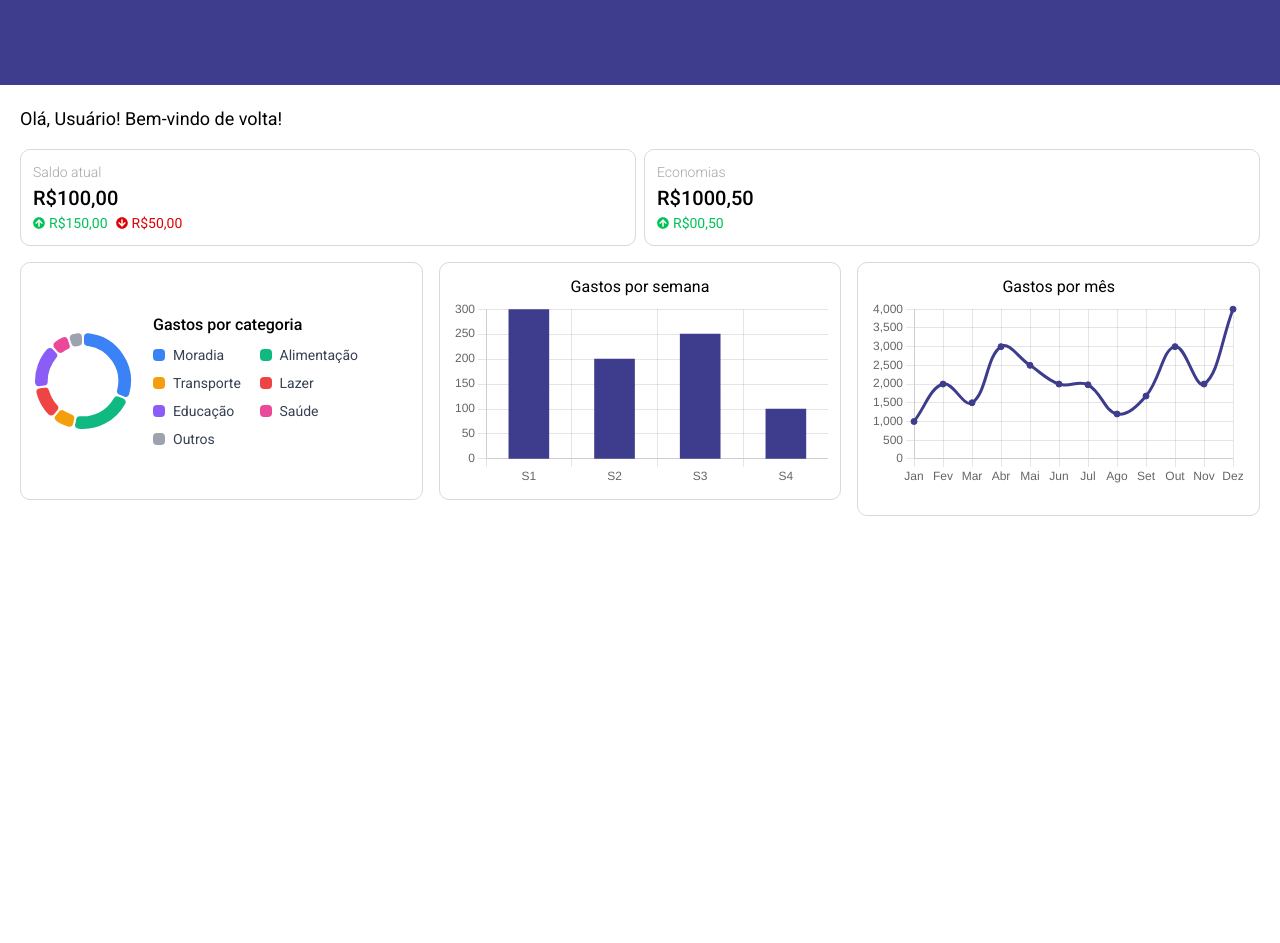
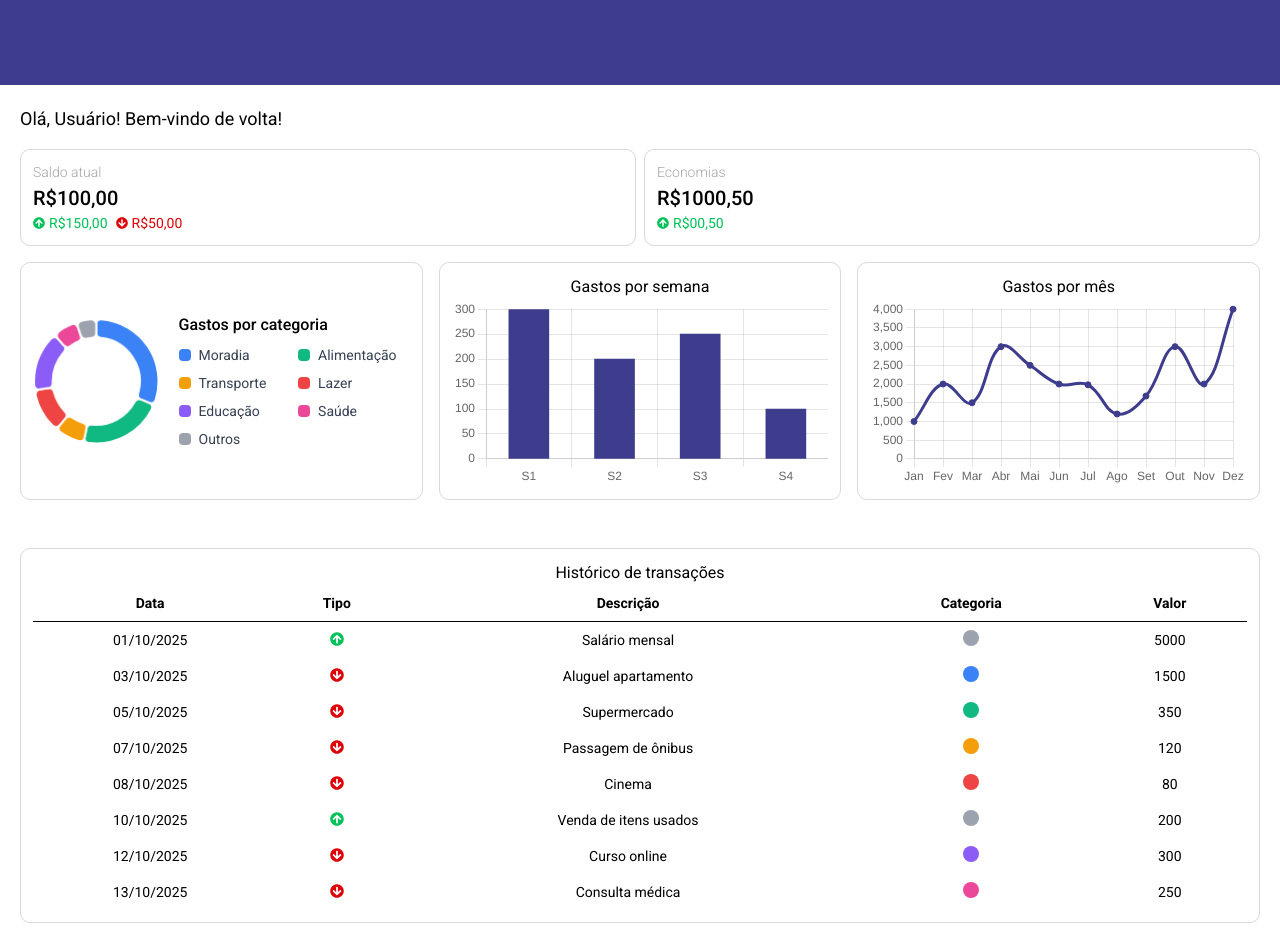
Before and after one commit to anabeggiato/dashboard-financas-pessoais, a Next.js app: page / in a window 1280 px wide. Before the commit the page ends 800 px from the top, so only its background shows below. Built offline with nearby package versions, Linux system fonts and the light colour scheme.

Commit message:
feat: adiciona tabela de transações

```diff
--- a/src/app/components/DonutChart.jsx
+++ b/src/app/components/DonutChart.jsx
@@ -54,7 +54,7 @@ export default function DonutChart() {
     };
 
     return (
-        <div className="h-[100px] dark:bg-zinc-900">
+        <div className="w-full dark:bg-zinc-900">
             <Doughnut data={data} options={options} />
         </div>
     );
--- /dev/null
+++ b/src/app/components/Transactions.jsx
@@ -0,0 +1,83 @@
+import React from "react";
+import { FaArrowCircleUp, FaArrowCircleDown } from "react-icons/fa";
+
+export default function Transactions() {
+    const transactions = [
+        { id: 1, data: "2025-10-01", tipo: "entrada", descricao: "Salário mensal", categoria: "Outros", valor: 5000 },
+        { id: 2, data: "2025-10-03", tipo: "saída", descricao: "Aluguel apartamento", categoria: "Moradia", valor: 1500 },
+        { id: 3, data: "2025-10-05", tipo: "saída", descricao: "Supermercado", categoria: "Alimentação", valor: 350 },
+        { id: 4, data: "2025-10-07", tipo: "saída", descricao: "Passagem de ônibus", categoria: "Transporte", valor: 120 },
+        { id: 5, data: "2025-10-08", tipo: "saída", descricao: "Cinema", categoria: "Lazer", valor: 80 },
+        { id: 6, data: "2025-10-10", tipo: "entrada", descricao: "Venda de itens usados", categoria: "Outros", valor: 200 },
+        { id: 7, data: "2025-10-12", tipo: "saída", descricao: "Curso online", categoria: "Educação", valor: 300 },
+        { id: 8, data: "2025-10-13", tipo: "saída", descricao: "Consulta médica", categoria: "Saúde", valor: 250 }
+    ];
+
+    const legendas = [
+        { categoria: "Moradia", cor: "#3B82F6" },
+        { categoria: "Alimentação", cor: "#10B981" },
+        { categoria: "Transporte", cor: "#F59E0B" },
+        { categoria: "Lazer", cor: "#EF4444" },
+        { categoria: "Educação", cor: "#8B5CF6" },
+        { categoria: "Saúde", cor: "#EC4899" },
+        { categoria: "Outros", cor: "#9CA3AF" },
+    ];
+
+    // Função para formatar datas
+    const formatDate = (dateString) => {
+        const [year, month, day] = dateString.split("-");
+        return `${day}/${month}/${year}`;
+    };
+
+    // Função para pegar a cor da categoria
+    const getCategoryColor = (categoria) => {
+        const legend = legendas.find(l => l.categoria === categoria);
+        return legend ? legend.cor : "#000";
+    };
+
+    return (
+        <div className="w-full">
+            <div className="overflow-x-auto">
+                <table className="min-w-full text-center border-collapse">
+                    <thead>
+                        <tr className="text-sm border-b">
+                            <th className="p-2">Data</th>
+                            <th className="p-2">Tipo</th>
+                            <th className="p-2">Descrição</th>
+                            <th className="p-2">Categoria</th>
+                            <th className="p-2">Valor</th>
+                        </tr>
+                    </thead>
+
+                    <tbody>
+                        {transactions.map((transaction) => (
+                            <tr key={transaction.id} className="text-sm">
+                                <td className="py-2 font-normal text-center align-middle">{formatDate(transaction.data)}</td>
+
+                                <td className="flex justify-center items-center">
+                                    {transaction.tipo === "entrada"
+                                        ? <FaArrowCircleUp className="text-green" />
+                                        : <FaArrowCircleDown className="text-red" />}
+                                </td>
+
+                                <td className="py-2 font-normal text-center align-middle">
+                                    {transaction.descricao}
+                                </td>
+
+                                <td className="py-2 font-normal flex justify-center items-center align-center">
+                                    <div
+                                        className="w-4 h-4 rounded-full flex items-center justify-center text-white"
+                                        style={{ backgroundColor: getCategoryColor(transaction.categoria) }}
+                                    />
+                                </td>
+
+                                <td className="py-2 font-normal text-center align-middle">{transaction.valor}</td>
+                            </tr>
+                        ))}
+                    </tbody>
+
+                </table>
+            </div>
+        </div>
+    );
+}
--- a/src/app/page.js
+++ b/src/app/page.js
@@ -4,6 +4,7 @@ import Geral from "./components/Geral";
 import DonutChart from "./components/DonutChart";
 import BarChart from "./components/BarChart";
 import LineChart from "./components/LineChart";
+import Transactions from "./components/Transactions";
 
 export default function Home() {
   const legendas = [
@@ -25,11 +26,11 @@ export default function Home() {
 
         <div className="lg:grid lg:grid-cols-3 lg:gap-4 space-y-4">
           <section className="card flex items-center p-4">
-            <div className="mr-5">
+            <div className="mr-5 w-1/3">
               <DonutChart />
             </div>
 
-            <div>
+            <div className="w-2/3">
               <p className="font-medium mb-2">Gastos por categoria</p>
               <div className="grid grid-cols-2 gap-2">
                 {legendas.map((legenda) => (
@@ -45,7 +46,7 @@ export default function Home() {
             </div>
           </section>
 
-          <section className="card">
+          <section className="card flex flex-col align-items-center">
             <h1 className="text-center">Gastos por semana</h1>
             <BarChart />
           </section>
@@ -54,7 +55,13 @@ export default function Home() {
             <h1 className="text-center">Gastos por mês</h1>
             <LineChart />
           </section>
+          <div />
         </div>
+
+        <section className="card">
+          <h1 className="text-center">Histórico de transações</h1>
+          <Transactions />
+        </section>
       </main>
     </div>
   );
```
